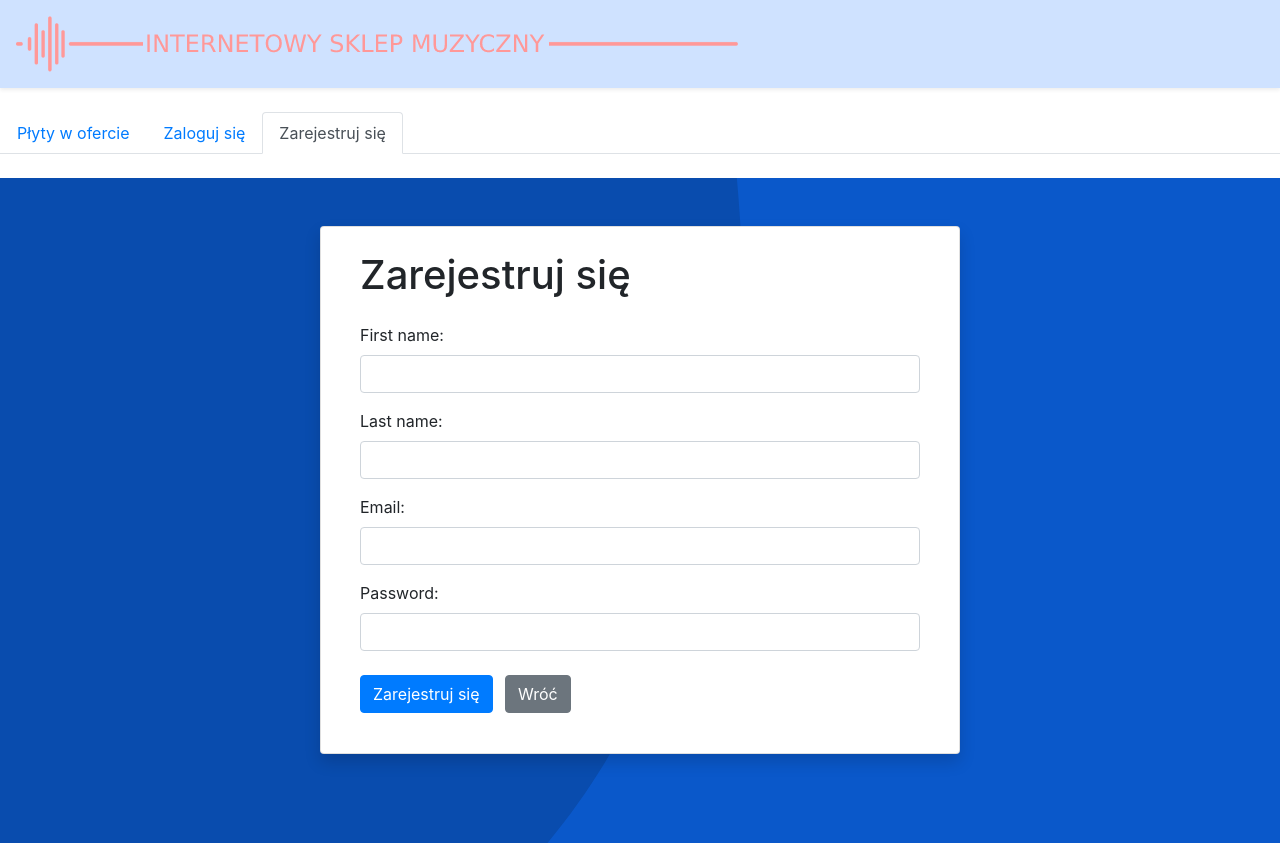
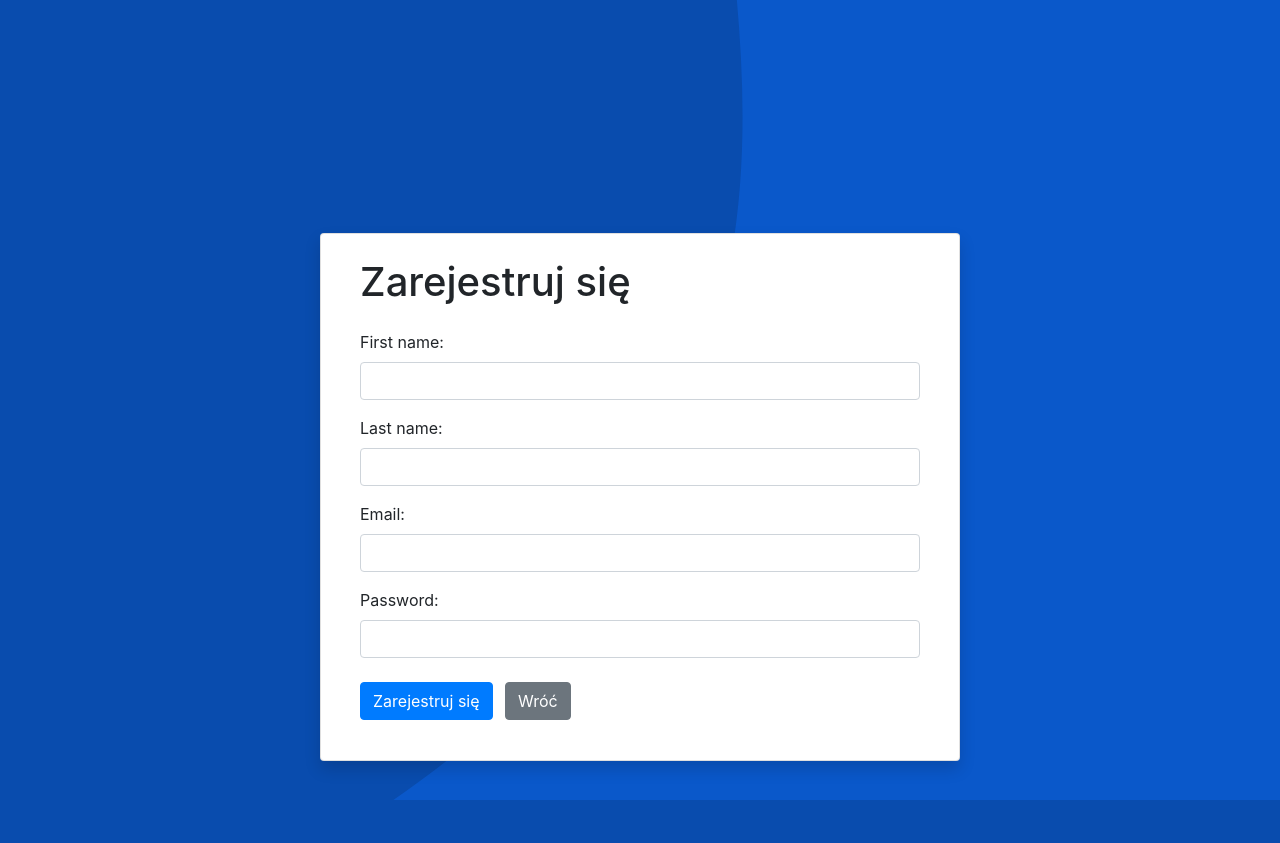
Before and after one commit to Morthan18/wypozyczalnia, a Django app: page /accounts/register in a window 1280 px wide. After the commit the page ends 800 px from the top, so only its background shows below. Run offline with Django 3.2, Linux system fonts and the light colour scheme; parts of the project's set-up code (start-up, migrations or seed data) failed here and were passed over; some libraries are stand-ins or nearby versions.

Commit message:
Login and register style change

```diff
--- a/templates/disks/register_user_form.html
+++ b/templates/disks/register_user_form.html
@@ -1,13 +1,19 @@
-{% extends "disks/base.html" %}
 {% load static %}
-
+<html>
+    <head>
+        <title>{% block title %}{% endblock %}</title>
+        <link href="{% static 'css/style.css' %}" rel="stylesheet">
+        <link href="{% static 'css/bootstrap.css' %}" rel="stylesheet">
+        <script src="{% static 'js/bootstrap.js' %}"></script>
+    </head>
+    <body>
         {% block body %}
-    <div class="position-relative" style="overflow: hidden; height: calc(100vh - 135px)">
+            <div class="position-relative" style="overflow: hidden; height: 100vh">
                 <div class="position-absolute">
                     <img src="{% static "images/form-bg.svg" %}" />
                 </div>
 
-        <div class="row col-6 offset-3 mt-5 card p-4" style="box-shadow: 0 .5rem 1rem rgba(0,0,0,.15)!important;">
+                <div class="row col-6 offset-3 mt-5 card p-4 position-absolute" style="box-shadow: 0 .5rem 1rem rgba(0,0,0,.15)!important; top: 185px">
                     <h1 class="col-12 mb-4">Zarejestruj się</h1>
 
                     <form method="post" class="col-12">
@@ -23,3 +29,5 @@
                 </div>
             </div>
         {% endblock %}
+    </body>
+</html>
--- a/templates/registration/login.html
+++ b/templates/registration/login.html
@@ -17,7 +17,7 @@
   {% if form.errors %}
     <p>Email lub hasło jest nieprawidłowe. Spróbuj ponownie</p>
   {% endif %}
-    <div class="position-absolute col-12" style="top: 0;">
+    <div class="position-absolute col-12" style="top: 185px">
         <div class="row col-6 offset-3 mt-5 card p-4" style="box-shadow: 0 .5rem 1rem rgba(0,0,0,.15)!important;">
             <form method="post" action="{% url 'login' %}">
                 {% csrf_token %}
```
Also changed, not shown: db.sqlite3. Lines whose indentation alone changed are shown as unchanged.
